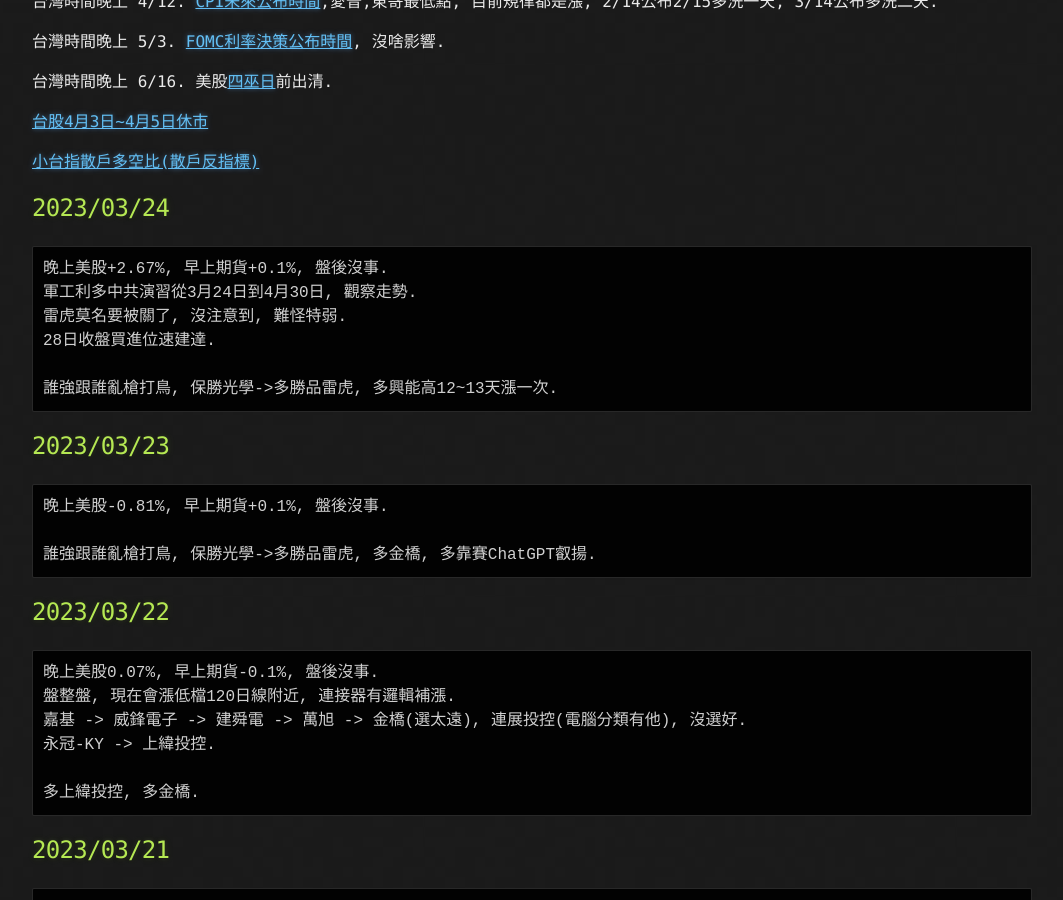
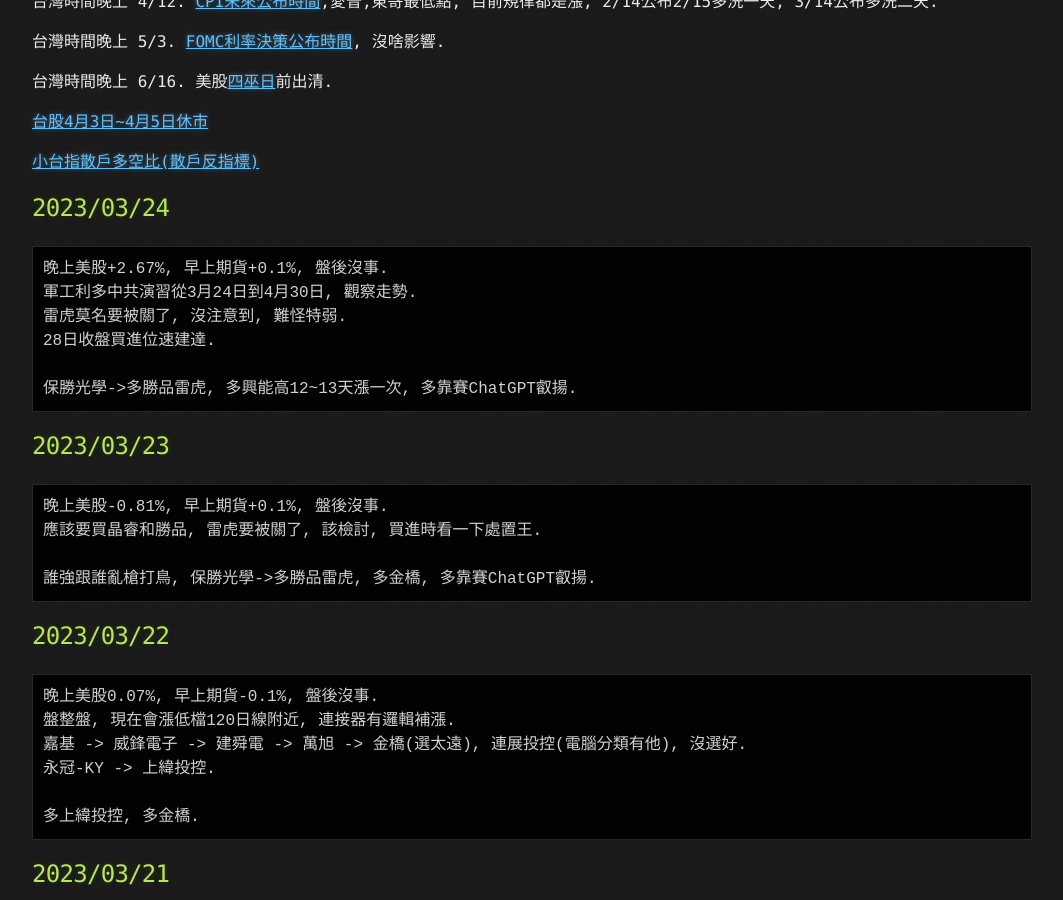
Before and after one commit to lepg5487/Stock_God, a Jekyll site: the page built from index.md, in a window 1280 px wide and 900 px high, scrolled down 468 px. Shown: the whole window, without its empty margins (108-1171 px from the left). Built offline with Jekyll 4.4.1, drawn with Linux system fonts in a browser that asks for light colours; our own code applies the rules of GitHub Pages for plain Markdown files.

Commit message:
Update index.md

````diff
--- a/index.md
+++ b/index.md
@@ -29,12 +29,13 @@ layout: testlayouts
 雷虎莫名要被關了, 沒注意到, 難怪特弱.
 28日收盤買進位速建達.
 
-誰強跟誰亂槍打鳥, 保勝光學->多勝品雷虎, 多興能高12~13天漲一次.
+保勝光學->多勝品雷虎, 多興能高12~13天漲一次, 多靠賽ChatGPT叡揚.
 ```
 
 ## 2023/03/23
 ```
 晚上美股-0.81%, 早上期貨+0.1%, 盤後沒事.
+應該要買晶睿和勝品, 雷虎要被關了, 該檢討, 買進時看一下處置王.
 
 誰強跟誰亂槍打鳥, 保勝光學->多勝品雷虎, 多金橋, 多靠賽ChatGPT叡揚.
 ```
````
